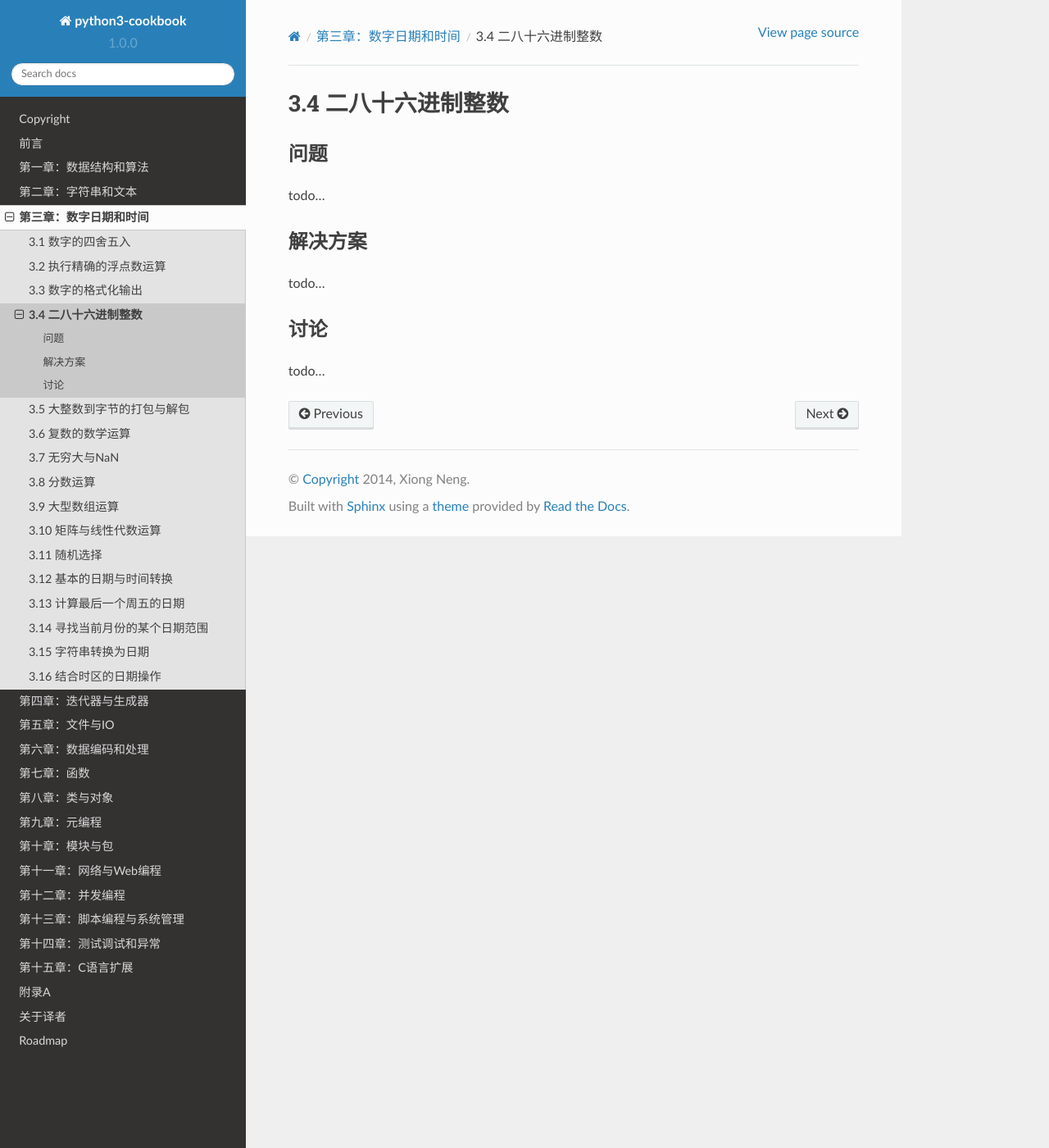
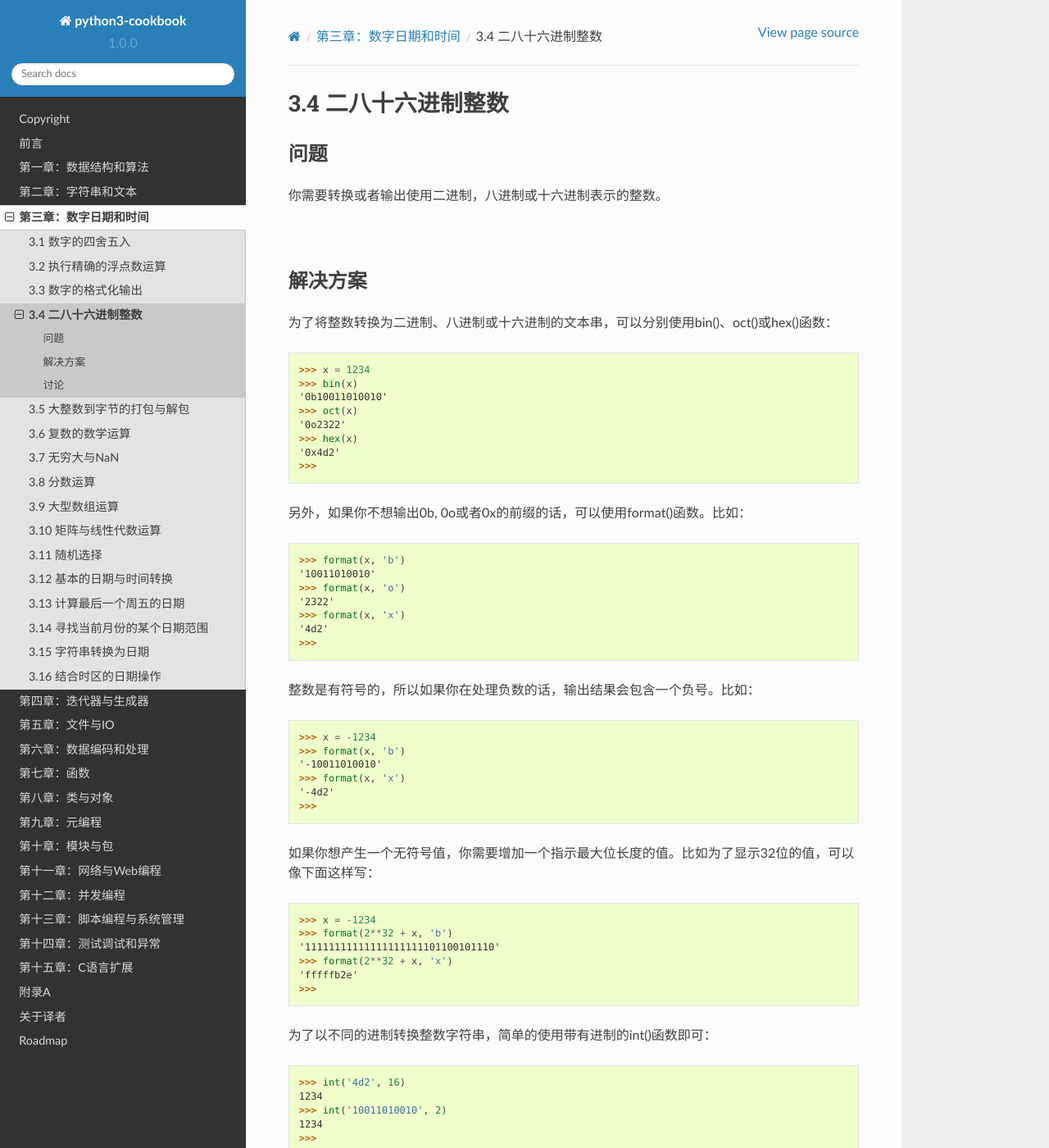
Before and after one commit to yidao620c/python3-cookbook, a Sphinx documentation site: the page built from source/c03/p04_binary_octal_hexadecimal_int.rst, in a window 1280 px wide and 1400 px high. Shown: the whole window at 82% size. Built offline with Sphinx 7.4.7 and the Read the Docs theme 2.0.0, drawn with Linux system fonts in a browser that asks for light colours; some of the changed text lies outside the part shown.

Commit message:
3.4小节start

```diff
--- a/source/c03/p03_format_numbers_for_output.rst
+++ b/source/c03/p03_format_numbers_for_output.rst
@@ -41,7 +41,7 @@
     '1,234.6'
     >>>
 
-如果你想使用指数记法，将f改成e或者E，取决于指数输出的大小写形式。比如：
+如果你想使用指数记法，将f改成e或者E(取决于指数输出的大小写形式)。比如：
 
 .. code-block:: python
 
--- a/source/c03/p04_binary_octal_hexadecimal_int.rst
+++ b/source/c03/p04_binary_octal_hexadecimal_int.rst
@@ -5,14 +5,94 @@
 ----------
 问题
 ----------
-todo...
+你需要转换或者输出使用二进制，八进制或十六进制表示的整数。
+
+|
 
 ----------
 解决方案
 ----------
-todo...
+为了将整数转换为二进制、八进制或十六进制的文本串，可以分别使用bin()、oct()或hex()函数：
+
+.. code-block:: python
+
+    >>> x = 1234
+    >>> bin(x)
+    '0b10011010010'
+    >>> oct(x)
+    '0o2322'
+    >>> hex(x)
+    '0x4d2'
+    >>>
+
+另外，如果你不想输出0b, 0o或者0x的前缀的话，可以使用format()函数。比如：
+
+.. code-block:: python
+
+    >>> format(x, 'b')
+    '10011010010'
+    >>> format(x, 'o')
+    '2322'
+    >>> format(x, 'x')
+    '4d2'
+    >>>
+
+整数是有符号的，所以如果你在处理负数的话，输出结果会包含一个负号。比如：
+
+.. code-block:: python
+
+    >>> x = -1234
+    >>> format(x, 'b')
+    '-10011010010'
+    >>> format(x, 'x')
+    '-4d2'
+    >>>
+
+如果你想产生一个无符号值，你需要增加一个指示最大位长度的值。比如为了显示32位的值，可以像下面这样写：
+
+.. code-block:: python
+
+    >>> x = -1234
+    >>> format(2**32 + x, 'b')
+    '11111111111111111111101100101110'
+    >>> format(2**32 + x, 'x')
+    'fffffb2e'
+    >>>
+
+为了以不同的进制转换整数字符串，简单的使用带有进制的int()函数即可：
+
+.. code-block:: python
+
+    >>> int('4d2', 16)
+    1234
+    >>> int('10011010010', 2)
+    1234
+    >>>
+
+|
 
 ----------
 讨论
 ----------
-todo...
+大多数情况下处理二进制、八进制和十六进制整数是很简单的。
+只要记住这些转换属于整数和其对应的文本表示之间的转换即可。永远只有一种整数类型。
+
+最后，使用八进制的程序员有一点需要注意下。
+Python指定八进制数的语法跟其他语言稍有不同。比如，如果你像下面这样指定八进制，会出现语法错误：
+
+.. code-block:: python
+
+    >>> import os
+    >>> os.chmod('script.py', 0755)
+        File "<stdin>", line 1
+            os.chmod('script.py', 0755)
+                                ^
+    SyntaxError: invalid token
+    >>>
+
+需确保八进制数的前缀是0o，就像下面这样：
+
+.. code-block:: python
+
+    >>> os.chmod('script.py', 0o755)
+    >>>
```
Also changed, not shown: 1 other file.
